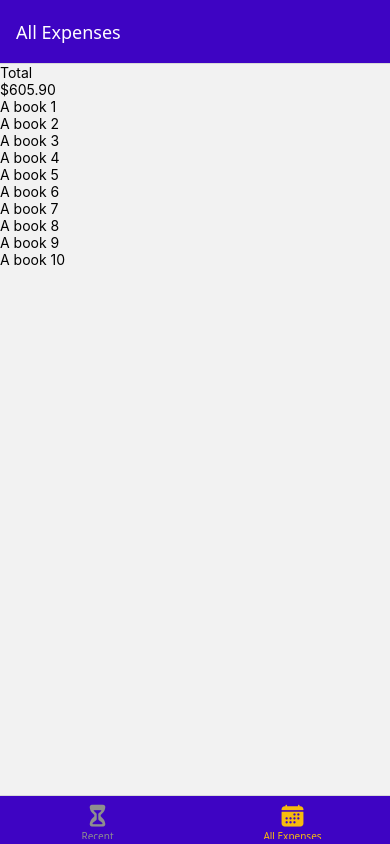
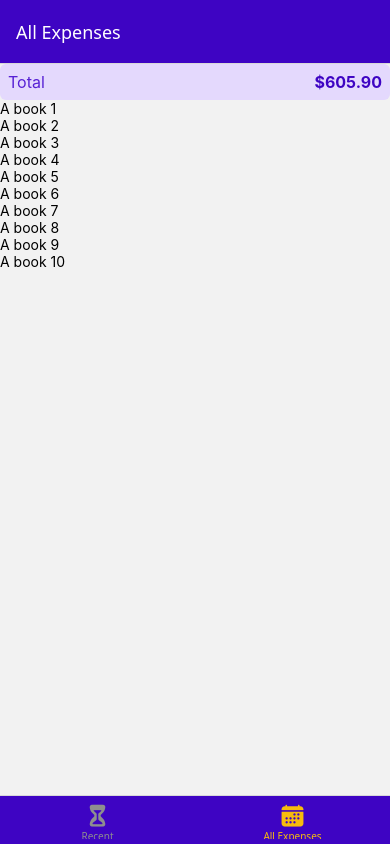
Before and after one commit to baodev97/ExpenseTrackApp, a React Native app: screen /AllExpenses in a window 390 px wide. Built offline with nearby package versions, Linux system fonts and the light colour scheme.

Commit message:
styling expenses Summary

```diff
--- a/components/ExpensesOutput/ExpensesSummary.tsx
+++ b/components/ExpensesOutput/ExpensesSummary.tsx
@@ -1,4 +1,5 @@
-import { Text, View } from "react-native";
+import { GlobalStyles } from "@/constants/styles";
+import { StyleSheet, Text, View } from "react-native";
 import { Expense, Expenses } from "./ExpensesOutput";
 type ExpensesSummaryProp = {
     priodName:string,
@@ -11,10 +12,31 @@
     },0)
 
     return (
-        <View>
-            <Text>{priodName}</Text>
-            <Text>${expensesSum.toFixed(2)}</Text>
+        <View style={styles.container}>
+            <Text style={styles.period}>{priodName}</Text>
+            <Text style={styles.sum}>${expensesSum.toFixed(2)}</Text>
         </View>
     )
 }
 export default ExpensesSummary;
+
+const styles = StyleSheet.create({
+    container:{
+        padding:8,
+        backgroundColor: GlobalStyles.colors.primary50,
+        borderRadius:6,
+        flexDirection:'row',
+        justifyContent:'space-between',
+        alignItems:'center'
+    },
+    period:{
+        fontSize:16,
+        color: GlobalStyles.colors.primary400
+    },
+    sum:{
+        fontSize:16,
+        fontWeight:'bold',
+        color: GlobalStyles.colors.primary500
+    }
+
+})
```
